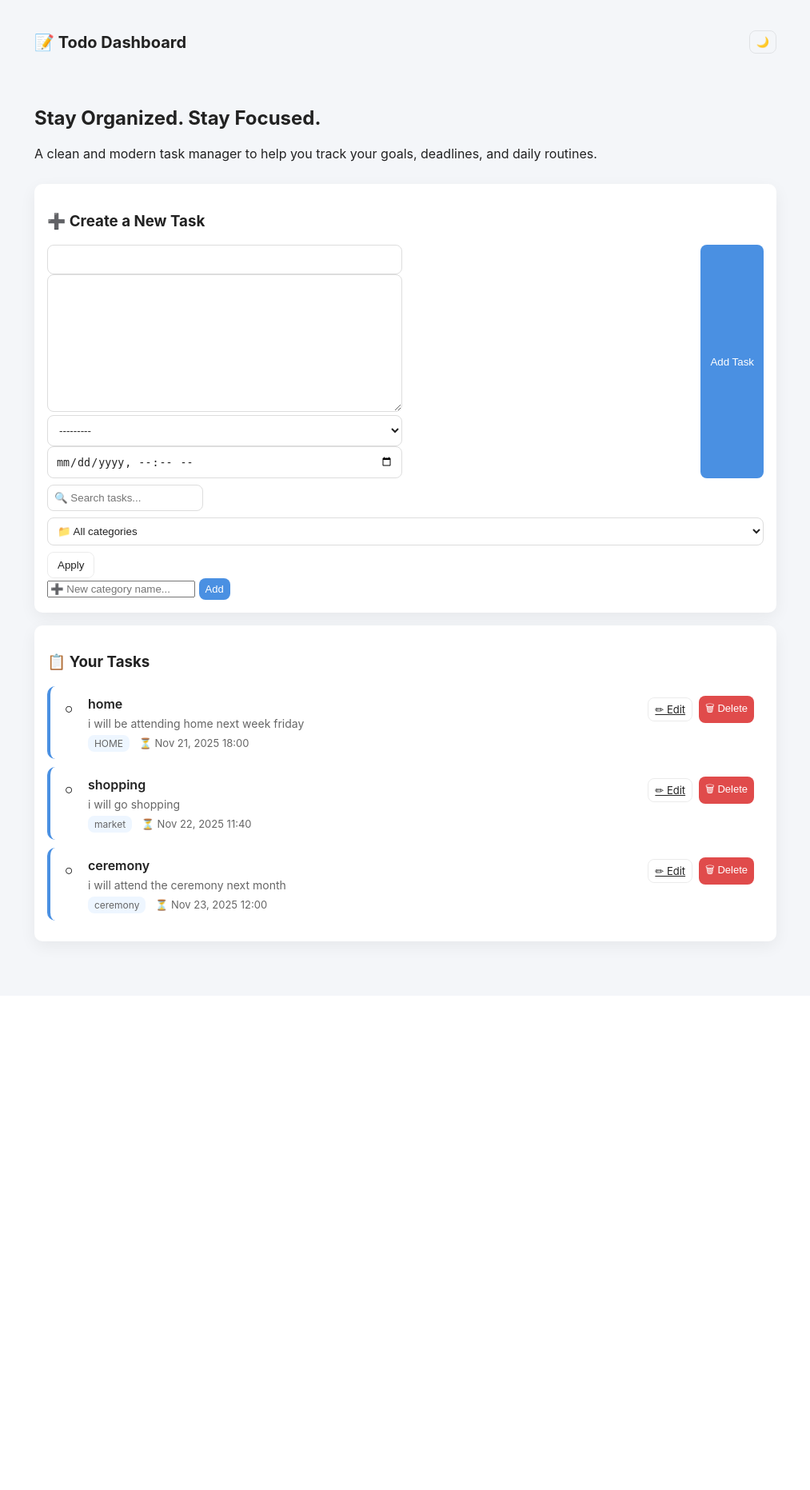
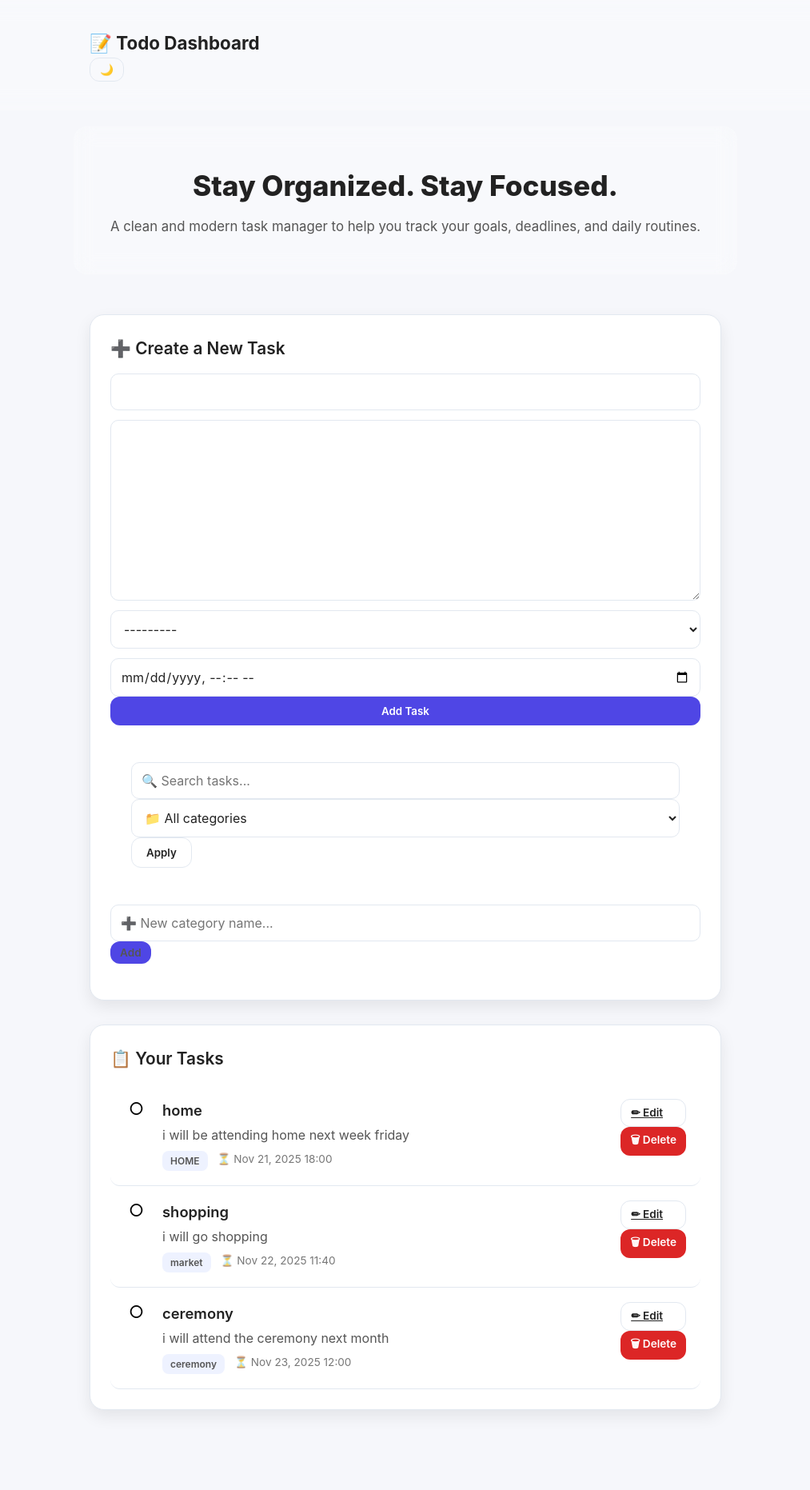
Before and after one commit to Clinton1029/django_todo, a Django app: page / in a window 1280 px wide. Shown: the whole page at 80% size, without its empty margins (133-1146 px from the left). Before the commit the page ends 1194 px from the top, so only its background shows below. Run offline with Django 5.2, Linux system fonts and the light colour scheme; data comes from the database, SQL or seed files in the repository.

Commit message:
updated css

```diff
--- a/todo/static/styles.css
+++ b/todo/static/styles.css
@@ -1,77 +1,297 @@
-:root{
-  --bg: #f4f6f9;
+/* -----------------------------------------------------------
+   GLOBAL RESET
+------------------------------------------------------------ */
+* {
+  margin: 0;
+  padding: 0;
+  box-sizing: border-box;
+  font-family: "Inter", system-ui, sans-serif;
+}
+
+:root {
+  --bg: #f6f7fb;
   --card: #ffffff;
   --text: #222;
-  --muted: #666;
-  --primary: #4a90e2;
-  --danger: #e04b4b;
-  --chip: #eef6ff;
+  --subtext: #555;
+  --accent: #4f46e5;
+  --accent-light: #6366f1;
+  --danger: #dc2626;
+  --chip: #eef2ff;
+  --border: #e2e8f0;
+  --shadow: rgba(0,0,0,0.08);
 }
 
-:root.dark{
-  --bg: #0f1720;
-  --card: #0b1220;
-  --text: #e6eef8;
-  --muted: #9fb0c6;
-  --primary: #5aa0ff;
-  --danger: #ff7a7a;
-  --chip: #12334a;
+/* 🌙 DARK MODE */
+.dark {
+  --bg: #0f1117;
+  --card: #1a1d25;
+  --text: #e6e6e6;
+  --subtext: #a3a3a3;
+  --accent: #818cf8;
+  --accent-light: #a5b4fc;
+  --danger: #f87171;
+  --chip: #2b2f3a;
+  --border: #2a2d35;
+  --shadow: rgba(0,0,0,0.4);
 }
 
-*{box-sizing:border-box}
-body{
-  font-family: Inter, system-ui, -apple-system, "Segoe UI", Roboto, "Helvetica Neue", Arial;
+body {
   background: var(--bg);
   color: var(--text);
-  margin:0;
-  padding:0 16px 40px;
-  -webkit-font-smoothing:antialiased;
+  line-height: 1.6;
+  padding-bottom: 50px;
 }
 
-.container{max-width:960px;margin:28px auto;padding:0 16px;}
-
-.topbar{background:transparent;padding:10px 0}
-.topbar .container{display:flex;align-items:center;justify-content:space-between}
-.topbar h1{margin:0;font-size:20px}
-
-.card{background:var(--card);padding:16px;border-radius:10px;box-shadow:0 6px 20px rgba(2,6,23,0.06);margin-bottom:16px}
-
-.add-section .add-form{display:grid;grid-template-columns:1fr;gap:8px}
-.add-section input[type="text"], .add-section input[type="datetime-local"], .add-section textarea, .add-section select{
-  width:100%;padding:10px;border-radius:8px;border:1px solid #ddd;background:transparent;color:var(--text);
-}
-.add-section textarea{min-height:70px;resize:vertical}
-.btn{background:var(--primary);color:#fff;padding:8px 12px;border-radius:8px;border:none;cursor:pointer}
-.btn.ghost{background:transparent;border:1px solid rgba(0,0,0,0.08);color:var(--text)}
-.btn.small{padding:6px 8px;font-size:13px}
-.btn.danger{background:var(--danger)}
-
-.filter-form{display:flex;gap:8px;margin-top:8px;flex-wrap:wrap}
-.filter-form input, .filter-form select{padding:8px;border-radius:8px;border:1px solid #ddd}
-
-.tasks .task-list{list-style:none;padding:0;margin:0}
-.task-item{display:flex;justify-content:space-between;align-items:flex-start;padding:12px;border-radius:10px;margin-bottom:10px;background:#fff;border-left:4px solid var(--primary)}
-.task-item.done{opacity:0.7;text-decoration:line-through}
-.task-item .left{display:flex;gap:12px;align-items:flex-start}
-.checkbox{background:transparent;border:none;font-size:18px;cursor:pointer;padding:6px}
-.meta{min-width:0}
-.meta .title{font-weight:600}
-.meta .description{color:var(--muted);font-size:14px;margin-top:6px}
-.meta .small{font-size:13px;color:var(--muted);margin-top:8px}
-.chip{background:var(--chip);padding:3px 8px;border-radius:8px;margin-right:8px;font-size:12px}
-
-.actions{display:flex;gap:8px;align-items:center}
-.empty{text-align:center;color:var(--muted);padding:18px}
-
-/* Responsive */
-@media (min-width:700px){
-  .add-section .add-form{grid-template-columns:1fr 1fr}
-  .add-section .add-form .btn{grid-column:2/3;justify-self:end}
+/* -----------------------------------------------------------
+   LAYOUT BASICS
+------------------------------------------------------------ */
+.container {
+  max-width: 830px;
+  margin: auto;
+  padding: 20px;
 }
 
-/* small screens */
-@media (max-width:480px){
-  .topbar h1{font-size:18px}
-  .task-item{flex-direction:column;align-items:stretch}
-  .actions{margin-top:10px}
+/* -----------------------------------------------------------
+   GLASS EFFECT
+------------------------------------------------------------ */
+.glass {
+  background: rgba(255,255,255,0.25);
+  border: 1px solid rgba(255,255,255,0.08);
+  backdrop-filter: blur(12px);
+  border-radius: 16px;
+  padding: 25px;
 }
+
+.dark .glass {
+  background: rgba(255,255,255,0.05);
+}
+
+/* -----------------------------------------------------------
+   TOPBAR
+------------------------------------------------------------ */
+.topbar {
+  position: sticky;
+  top: 0;
+  z-index: 50;
+  margin-bottom: 20px;
+  padding: 15px 0;
+}
+
+.logo {
+  font-weight: 700;
+  font-size: 1.4rem;
+}
+
+/* -----------------------------------------------------------
+   HERO SECTION
+------------------------------------------------------------ */
+.hero {
+  text-align: center;
+  padding: 45px 20px;
+  margin-bottom: 30px;
+}
+
+.hero-title {
+  font-size: 2.2rem;
+  font-weight: 800;
+  margin-bottom: 10px;
+}
+
+.hero-desc {
+  color: var(--subtext);
+  font-size: 1.05rem;
+}
+
+/* -----------------------------------------------------------
+   CARDS
+------------------------------------------------------------ */
+.card {
+  background: var(--card);
+  border-radius: 18px;
+  padding: 25px;
+  box-shadow: 0 8px 20px var(--shadow);
+  border: 1px solid var(--border);
+  margin-bottom: 30px;
+}
+
+.elevated {
+  transition: 0.25s;
+}
+
+.elevated:hover {
+  transform: translateY(-3px);
+}
+
+/* -----------------------------------------------------------
+   TITLES
+------------------------------------------------------------ */
+.section-title {
+  margin-bottom: 15px;
+  font-size: 1.3rem;
+  font-weight: 600;
+}
+
+/* -----------------------------------------------------------
+   FORMS
+------------------------------------------------------------ */
+.add-form,
+.filter-form,
+.add-category-form {
+  margin-bottom: 20px;
+}
+
+.grid-form .form-grid {
+  display: grid;
+  gap: 12px;
+}
+
+input,
+textarea,
+select {
+  width: 100%;
+  padding: 12px;
+  border-radius: 10px;
+  border: 1px solid var(--border);
+  background: var(--card);
+  color: var(--text);
+  font-size: 1rem;
+  outline: none;
+  transition: border 0.25s;
+}
+
+input:focus,
+select:focus,
+textarea:focus {
+  border-color: var(--accent);
+}
+
+textarea {
+  resize: vertical;
+}
+
+/* -----------------------------------------------------------
+   BUTTONS
+------------------------------------------------------------ */
+.btn {
+  padding: 10px 18px;
+  border-radius: 12px;
+  border: none;
+  cursor: pointer;
+  background: var(--accent);
+  color: #fff;
+  font-weight: 600;
+  transition: 0.25s;
+}
+
+.btn:hover {
+  background: var(--accent-light);
+}
+
+.btn.small {
+  padding: 6px 12px;
+  font-size: 0.85rem;
+}
+
+.btn.ghost {
+  background: transparent;
+  border: 1px solid var(--border);
+  color: var(--text);
+}
+
+.btn.ghost:hover {
+  background: var(--border);
+}
+
+.btn.danger {
+  background: var(--danger);
+  color: #fff;
+}
+
+.btn.wide {
+  width: 100%;
+}
+
+/* -----------------------------------------------------------
+   TASK LIST
+------------------------------------------------------------ */
+.task-list {
+  list-style: none;
+}
+
+.modern-task {
+  display: flex;
+  justify-content: space-between;
+  align-items: flex-start;
+  padding: 18px;
+  border-bottom: 1px solid var(--border);
+  transition: 0.2s;
+  border-radius: 12px;
+}
+
+.modern-task:hover {
+  background: var(--bg);
+}
+
+.modern-task.done .title {
+  text-decoration: line-through;
+  color: var(--subtext);
+}
+
+.left {
+  display: flex;
+  gap: 18px;
+}
+
+/* Checkboxes */
+.checkbox {
+  background: transparent;
+  border: none;
+  font-size: 1.3rem;
+  cursor: pointer;
+  padding: 0 5px;
+}
+
+.checkbox:hover {
+  transform: scale(1.2);
+}
+
+/* Task Text */
+.title {
+  font-size: 1.15rem;
+  font-weight: 600;
+}
+
+.description {
+  color: var(--subtext);
+  margin-top: 4px;
+  margin-bottom: 6px;
+}
+
+.small {
+  font-size: 0.85rem;
+  display: flex;
+  gap: 12px;
+  color: var(--subtext);
+}
+
+.chip {
+  padding: 3px 10px;
+  background: var(--chip);
+  border-radius: 8px;
+  font-size: 0.75rem;
+  font-weight: 600;
+}
+
+.due {
+  opacity: 0.8;
+}
+
+/* -----------------------------------------------------------
+   EMPTY STATE
+------------------------------------------------------------ */
+.empty {
+  text-align: center;
+  padding: 25px;
+  opacity: 0.7;
+  font-size: 1.1rem;
+}
```
